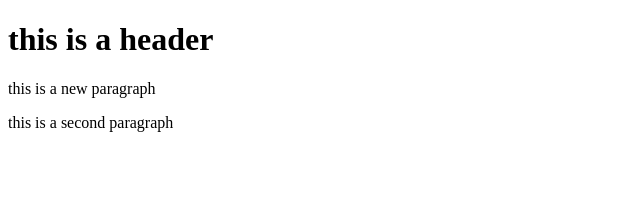
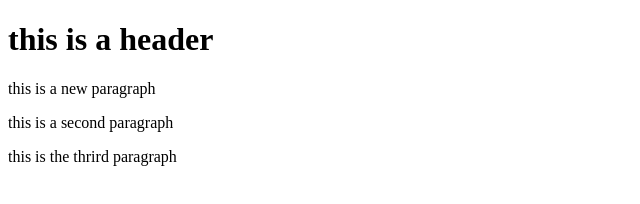
Before and after one commit to bahern82/git-test, a website: page index.html in a window 1280 px wide. Shown: the whole page, without its empty margins (0-640 px from the left). Drawn offline with Linux system fonts and the light colour scheme.

Commit message:
4th commit

```diff
--- a/index.html
+++ b/index.html
@@ -7,5 +7,6 @@
 <h1> this is a header </h1>
 <p> this is a new paragraph</p>
 <p> this is a second paragraph </p>
+<p> this is the thrird paragraph</p>
 </body>
 </html>
```
Also changed, not shown: package.json (added, +25 -0 lines), 1 other file.
